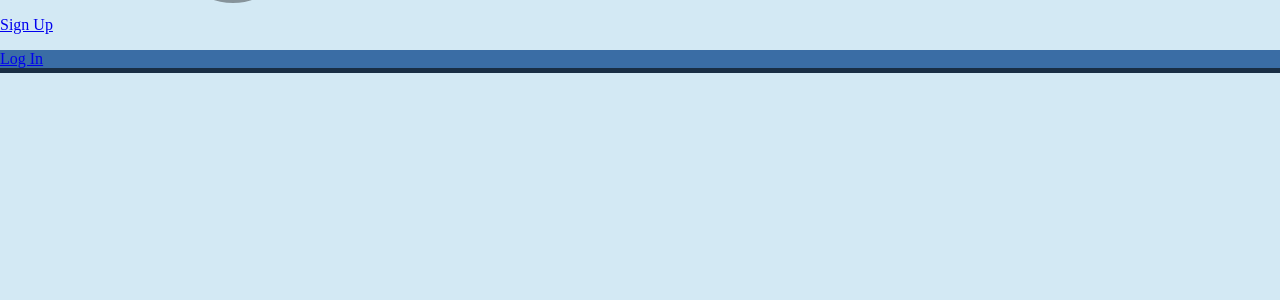
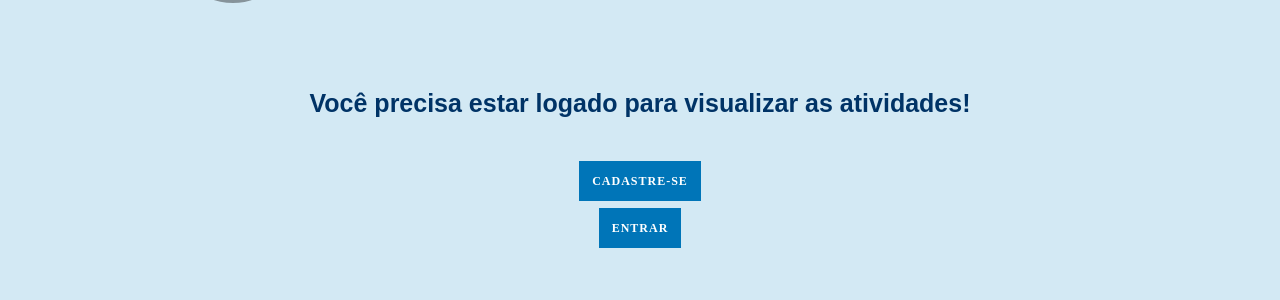
Before and after one commit to HenryMameds/tekla, a Django app: page /atividades/ in a window 1280 px wide. Shown: the part 140-440 px from the top of the page. Run offline with Django 3.2, Linux system fonts and the light colour scheme; data that the repository does not hold is empty.

Commit message:
estilizar parte de aviso das paginas de atividades e vontario

```diff
--- a/tekla/teklando/static/css/stylept2.css
+++ b/tekla/teklando/static/css/stylept2.css
@@ -324,6 +324,45 @@
     background-color: #d3e9f4;
 
 }
+
+.section-pagina-aviso{
+    display: flex;
+    align-items: center;
+    justify-content: center;
+    /* width: 50%; */
+    /* background-color: #036; */
+    height: 300px;
+}
+.botao-aviso{
+    text-decoration: none;
+    color: #fff;
+    font-size: 12px;
+    font-weight: 700;
+    letter-spacing: 1px;
+    text-transform: uppercase;
+    border: none;
+    background: #0075b8;
+    cursor: pointer;
+    padding: 13px;
+    position: relative;
+    top: 20px;
+    width: 200px;
+}
+
+.aviso{
+    /* background-color: cadetblue; */
+    height: 80%;
+    display: flex;
+    align-items: center;
+    justify-content: center;
+    flex-direction: column;
+}
+.texto-aviso{
+    color: #036;
+    font-family: 'Raleway', sans-serif;
+    font-size: 25px;
+
+}
 .botao-voluntario122{
     color: #036;
     text-align: center;
--- a/tekla/teklando/templates/atividades.html
+++ b/tekla/teklando/templates/atividades.html
@@ -67,10 +67,16 @@
             </div>
         </div>
 </nav>
-<p><a id="botao-voluntario122"href="{% url 'cadastro' %}">Sign Up</a></p>
-<p><a class="botao-voluntario"href="{% url 'login' %}">Log In </a></p>
+<section class="section-pagina-aviso">
+    <div class="aviso">
+
+<h1 class="texto-aviso">Você precisa estar logado para visualizar as atividades!</h1>
+
+<p><a class="botao-aviso"href="{% url 'cadastro' %}">Cadastre-Se</a></p>
+<p><a class="botao-aviso"href="{% url 'login' %}">Entrar</a></p>
 </body>
 {% endif %}
-
+</div>
+</section>
 
 </html>
```
Also changed, not shown: tekla/teklando/templates/voluntario.html (+29 -5 lines).
